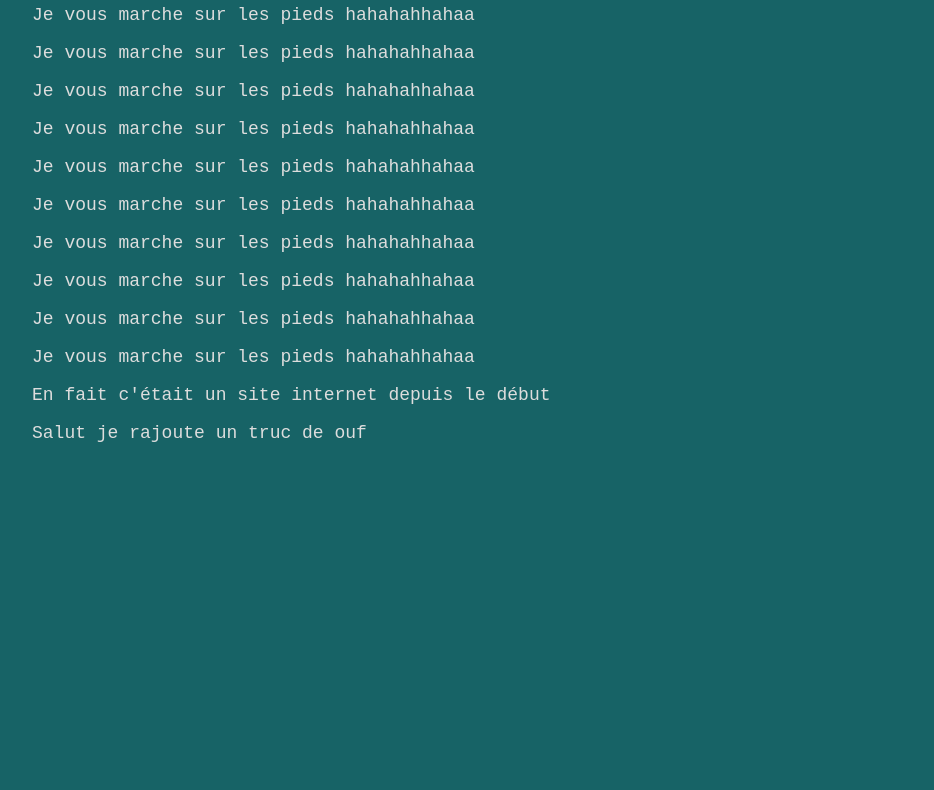
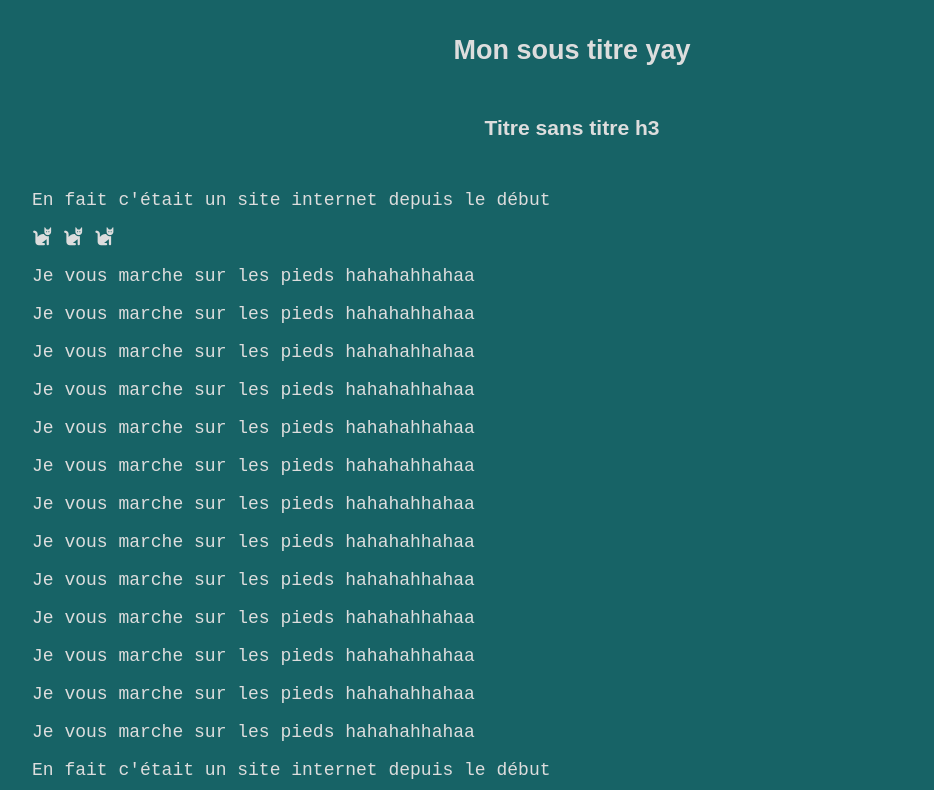
Before and after one commit to youpiwaza/mon-projet-de-groupe, a plain HTML site: page index.html in a window 1280 px wide. Shown: the part 500-1290 px from the top of the page, without its empty margins (68-1002 px from the left). Before the commit the page ends 961 px from the top, so only its background shows below. Drawn offline with Linux system fonts and the light colour scheme.

Commit message:
Auto stash before merge of "main" and "origin/main"

```diff
--- a/index.html
+++ b/index.html
@@ -17,6 +17,24 @@
     <h1>Voici un nouveau titre bien pourris/h1>
         <h2>Mon sous titre yay</h2>
         <img src="./goku-attack-right2.gif" alt="goku">
+    <table id="menu"></table>
+    <tr>
+        <th>À propos</th>
+        <th>Contact</th>
+    </tr>
+    <tr>
+        <td>DaTeamFreyja</td>
+        <td>Nous contacter</td>
+    </tr>
+    <h1>C'est moi qui décide du titre wesh</h1>
+    <h2>Mon sous titre yay</h2>
+    <h3>Titre sans titre h3</h3>
+    <p>En fait c'était un site internet depuis le début</p>
+    <div>
+        <i class="fas fa-cat"></i>
+        <i class="fas fa-cat"></i>
+        <i class="fas fa-cat"></i>
+    </div>
 
 
         <p class="shit">Je vous marche sur les pieds hahahahhahaa</p>
```
